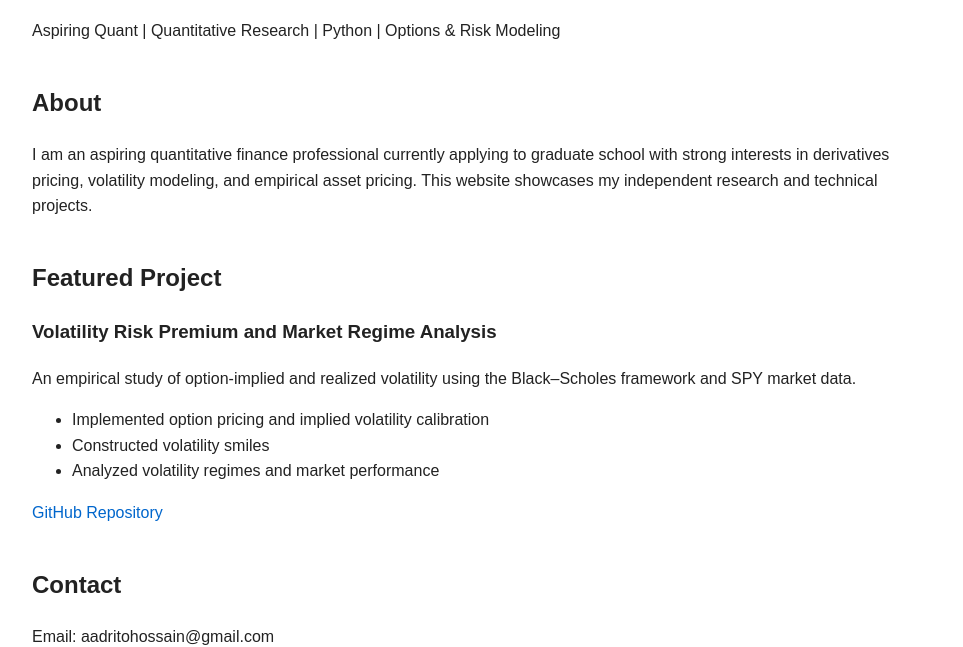
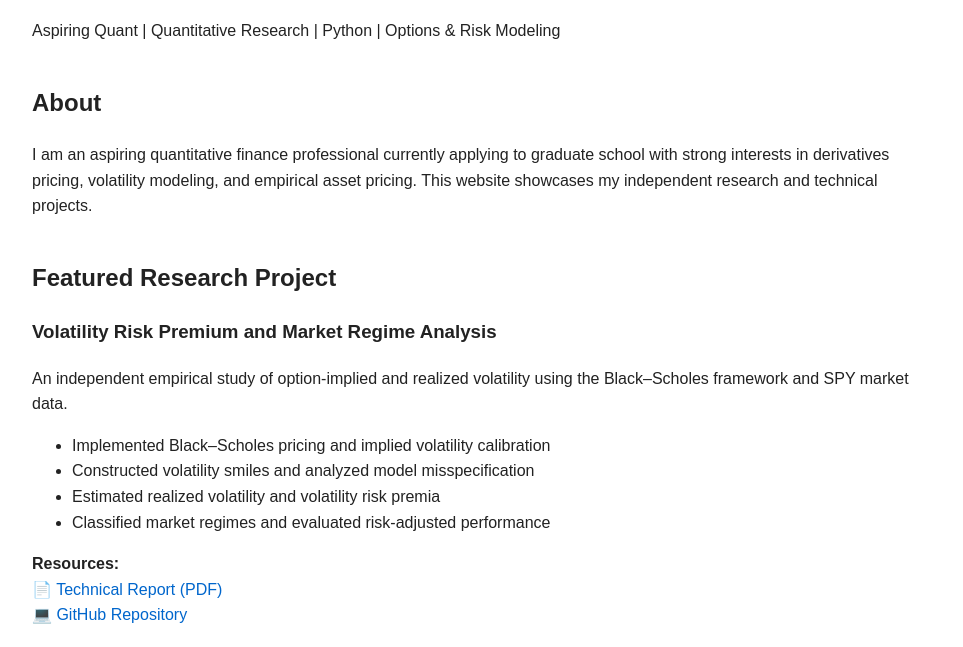
Before and after one commit to AadritoHossain/AadritoHossain.github.io, a plain HTML site: page index.html in a window 1280 px wide. Shown: the part 158-805 px from the top of the page, without its empty margins (158-1121 px from the left). Drawn offline with Linux system fonts and the light colour scheme.

Commit message:
Feature research project and report on homepage

```diff
--- a/index.html
+++ b/index.html
@@ -46,24 +46,33 @@ This website showcases my independent research and technical projects.
 </div>
 
 <div class="section">
-<h2>Featured Project</h2>
+<h2>Featured Research Project</h2>
+
 <h3>Volatility Risk Premium and Market Regime Analysis</h3>
 
 <p>
-An empirical study of option-implied and realized volatility using the
-Black–Scholes framework and SPY market data.
+An independent empirical study of option-implied and realized volatility
+using the Black–Scholes framework and SPY market data.
 </p>
 
 <ul>
-<li>Implemented option pricing and implied volatility calibration</li>
-<li>Constructed volatility smiles</li>
-<li>Analyzed volatility regimes and market performance</li>
+<li>Implemented Black–Scholes pricing and implied volatility calibration</li>
+<li>Constructed volatility smiles and analyzed model misspecification</li>
+<li>Estimated realized volatility and volatility risk premia</li>
+<li>Classified market regimes and evaluated risk-adjusted performance</li>
 </ul>
 
 <p>
-<a href="https://github.com/AadritoHossain/volatility-risk-premium">GitHub Repository</a>
+<strong>Resources:</strong><br>
+<a href="https://aadritohossain.com/report/final_report.pdf" target="_blank">
+📄 Technical Report (PDF)
+</a><br>
+<a href="https://github.com/AadritoHossain/volatility-risk-premium" target="_blank">
+💻 GitHub Repository
+</a>
 </p>
 </div>
+
 
 <div class="section">
 <h2>Contact</h2>
```
